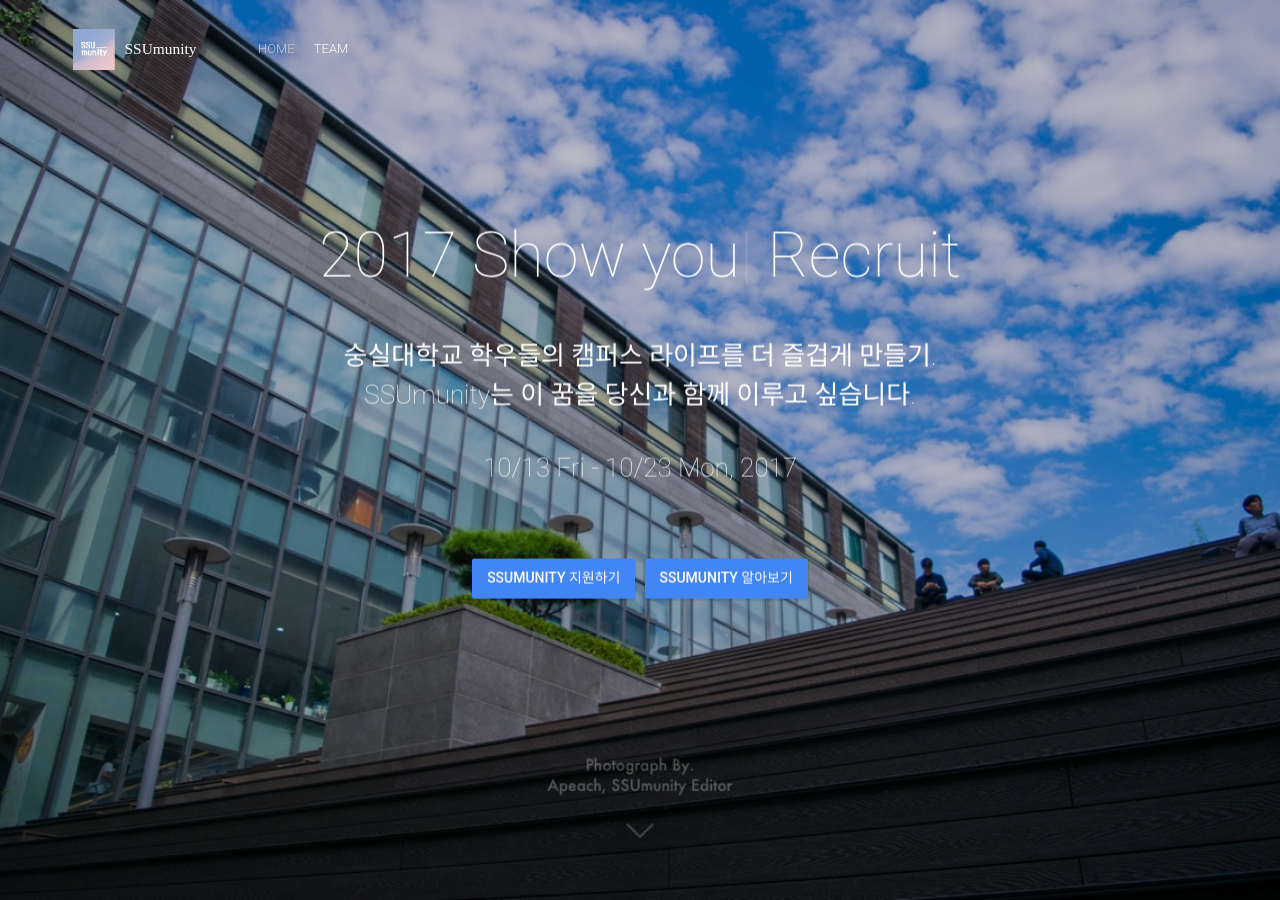
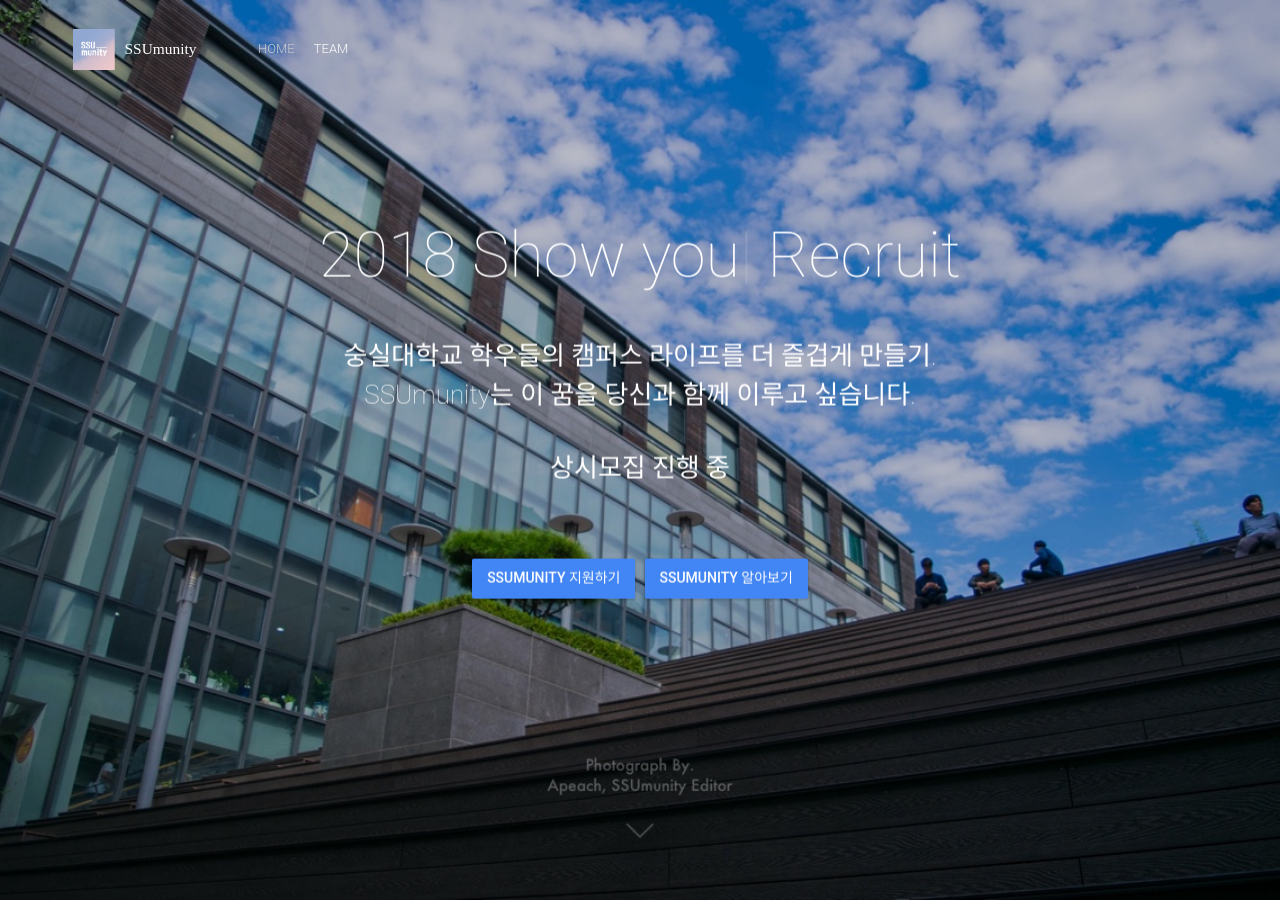
Before and after one commit to SSUmunity/ssumunity.github.io, a Jekyll site: the page built from index.html, in a window 1280 px wide and 900 px high. Built offline with Jekyll 4.4.1, drawn with Linux system fonts in a browser that asks for light colours; nearby versions of some CDN libraries; some web fonts are replaced; comment, search, counter and statistics services are not loaded.

Commit message:
test build error

```diff
--- a/_config.yml
+++ b/_config.yml
@@ -5,7 +5,7 @@
 
 
 # Site Settings
-title: "SSUmunity 2017 F/W Recruit"
+title: "SSUmunity 2018 Recruit"
 email: "ssumunity@gmail.com"
 description: "숭실대학교 캠퍼스 라이프를 더 발전시키기위한 한 걸음, SSUmunity의 위대한 리쿠르팅"
 baseurl: "/"
@@ -45,8 +45,8 @@
 
 # Hero Block
 heroImage: "hero.jpg"
-heroTitle: "2017 <typeout> Recruit"
-eventDate: "10/13 Fri - 10/23 Mon, 2017"
+heroTitle: "2018 <typeout> Recruit"
+eventDate: "상시모집 진행 중"
 typeoutTextValues: '"SSUmunity","슈뮤니티", "Show your energy on"'
 typeoutFallback: "SSUmunuity"
 heroButtons:
```
